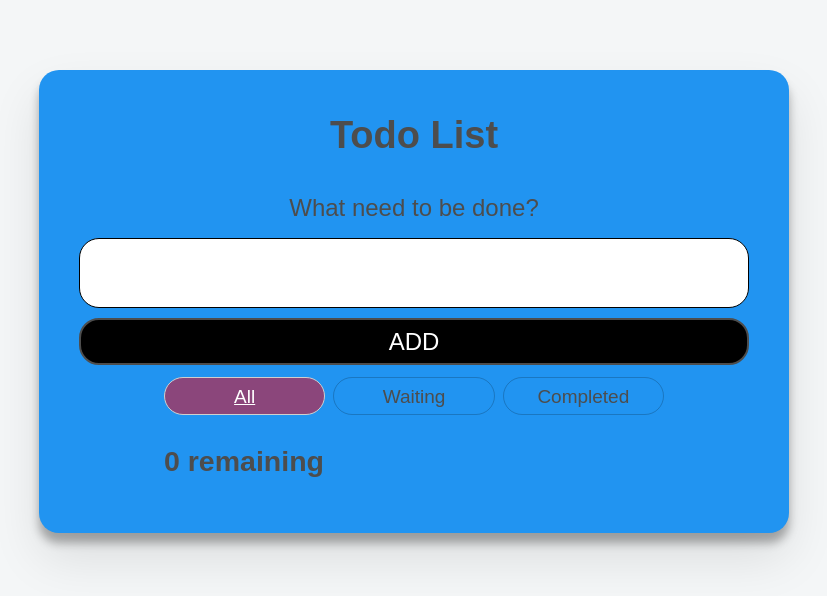
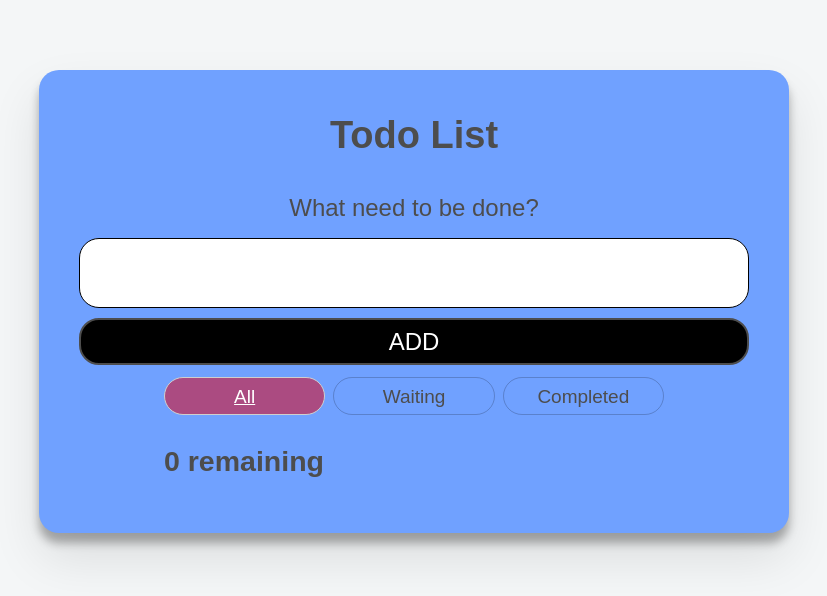
Before and after one commit to harrisonho99/Todo-react, a React (Create React App) app: page / in a window 1280 px wide. Shown: the top 596 px of the page, without its empty margins (226-1053 px from the left). Built offline with nearby package versions, Linux system fonts and the light colour scheme.

Commit message:
Update index.css

```diff
--- a/src/index.css
+++ b/src/index.css
@@ -167,7 +167,7 @@ body {
 }
 /* END GLOBAL STYLES */
 .todoapp {
-  background-color: rgb(33,148,241);
+  background-color: #70a1ff;
   margin: 2rem 0 4rem 0;
   padding: 1rem;
   position: relative;
```
